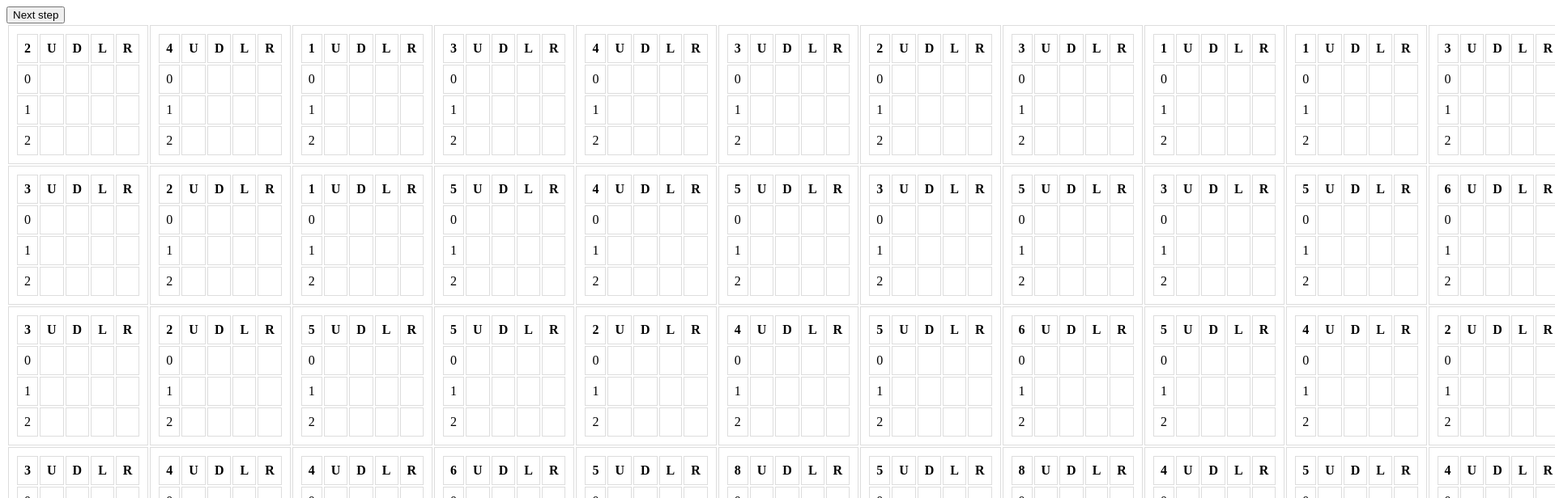
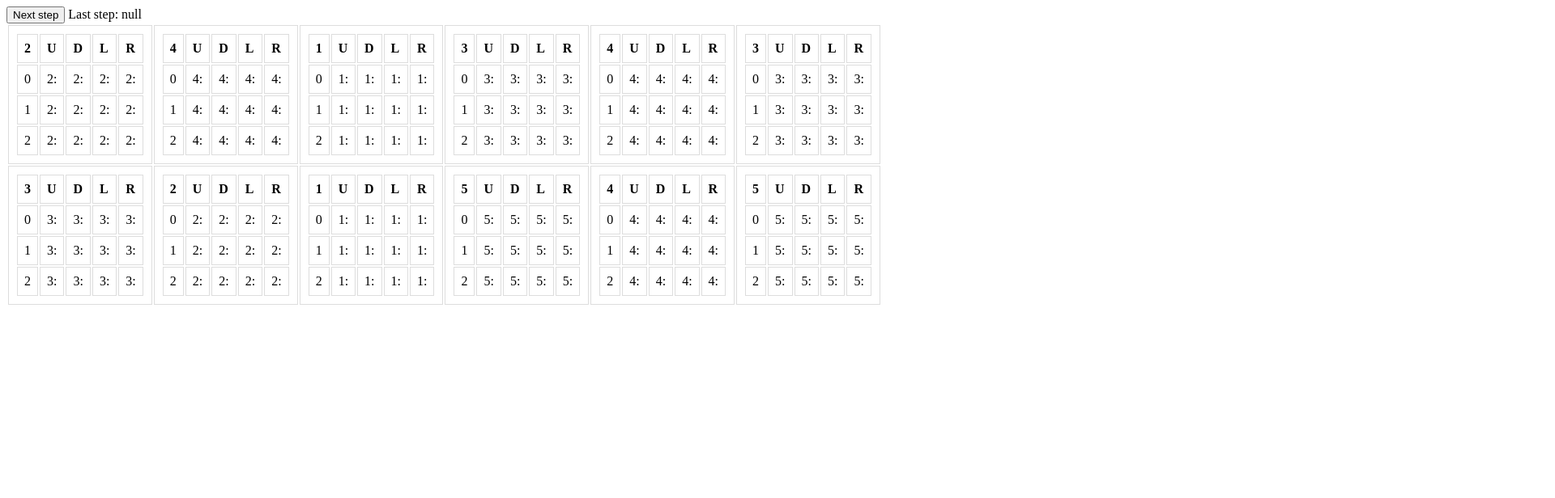
Before and after one commit to elepner/aoc-day17-viz, an Angular app: page / in a window 1280 px wide. Shown: the top 616 px of the page at 81% size, 1920 px wide, since content can reach past the window. Built offline with nearby package versions, Linux system fonts and the light colour scheme.

Commit message:
complete viz

```diff
--- a/src/app/app.component.ts
+++ b/src/app/app.component.ts
@@ -1,35 +1,54 @@
-import { Component } from '@angular/core';
+import { Component, signal } from '@angular/core';
 import { RouterOutlet } from '@angular/router';
 import { LavaGridComponent } from "./lava-grid/lava-grid.component";
 import { DijkstraStep, NodeInfo, RouteInfo, dijsktra, getParams } from './lava-grid/algo';
+import { CommonModule } from '@angular/common';
 
 @Component({
   selector: 'app-root',
   standalone: true,
   template: `
-    <button>Next step</button>
-    <app-lava-grid [inputData]="inputData"></app-lava-grid>
-    <router-outlet />
+  {{surface | json}}
+    <button (click)="nextStep()">Next step</button>
+    Last step: {{lastStep() | json}}
+    <app-lava-grid [inputData]="inputData"
+    [surface]="surface()"
+    [visited]="visited()"
+    [currentNodeId]="currentNodeId()"
+    [scannedNeighbors]="scannedNeighbors()"
+    [currentNeighbor]="currentNeighbor()" ></app-lava-grid>
+
+    @for (item of surface() | keyvalue; track $index) {
+      <div>
+        {{item.key}}: {{item.value | json}}
+      </div>
+    }
   `,
   styles: [],
-  imports: [RouterOutlet, LavaGridComponent]
+  imports: [RouterOutlet, LavaGridComponent, CommonModule]
 })
 export class AppComponent {
   title = 'day17-angular';
+  // inputData = `
+  // 2413432311323
+  // 3215453535623
+  // 3255245654254
+  // 3446585845452
+  // 4546657867536
+  // 1438598798454
+  // 4457876987766
+  // 3637877979653
+  // 4654967986887
+  // 4564679986453
+  // 1224686865563
+  // 2546548887735
+  // 4322674655533`.trim().split('\n').map(line => line.trim().split('').map(x => Number(x)));
+
+
   inputData = `
-  2413432311323
-  3215453535623
-  3255245654254
-  3446585845452
-  4546657867536
-  1438598798454
-  4457876987766
-  3637877979653
-  4654967986887
-  4564679986453
-  1224686865563
-  2546548887735
-  4322674655533`.trim().split('\n').map(line => line.trim().split('').map(x => Number(x)));
+  241343
+  321545
+  `.trim().split('\n').map(line => line.trim().split('').map(x => Number(x)));
 
   inputParams = getParams(this.inputData);
 
@@ -37,11 +56,13 @@ export class AppComponent {
 
   hasNext: boolean = false;
 
-  surface: Record<string, NodeInfo<RouteInfo>> = {};
-  visited: Record<string, boolean> = {};
-  currentNodeId?: string;
-  scannedNeighbors: RouteInfo[] = [];
-  currentNeighbor?: RouteInfo;
+  surface = signal<Record<string, NodeInfo<RouteInfo>>>({});
+  visited = signal<Record<string, boolean>>({});
+  currentNodeId = signal<string>('');
+  scannedNeighbors = signal<RouteInfo[]>([]);
+  currentNeighbor = signal<RouteInfo | undefined>(undefined);
+
+  lastStep = signal<DijkstraStep<RouteInfo> | null>(null);
 
   nextStep() {
     if (!this.currentJob) {
@@ -53,31 +74,34 @@ export class AppComponent {
       })
     }
     var step = this.currentJob.next();
+    console.log('Processing step', step.value);
+    this.processStep(step.value);
     this.hasNext = !step.done;
   }
 
   processStep(step: DijkstraStep<RouteInfo>) {
+    this.lastStep.set(step);
     if (step.type === 'surface-updated') {
-      this.surface = {
+      this.surface.set({
         ...step.surface
-      }
+      })
     }
     else if (step.type === 'current-updated') {
-      this.currentNodeId = step.currentId
+      this.currentNodeId.set(step.currentId)
     }
     else if (step.type === 'neighbors-scanned') {
-      this.scannedNeighbors = step.neighbors;
+      this.scannedNeighbors.set(step.neighbors);
     }
     else if (step.type === 'neighbor-picked') {
-      this.currentNeighbor = step.node;
+      this.currentNeighbor.set(step.node);
     }
     else if (step.type === 'next-neighbor') {
-      this.currentNeighbor = undefined;
+      this.currentNeighbor.set(undefined);
     }
     else if (step.type === 'visited-updated') {
-      this.visited = {
+      this.visited.set({
         ...step.visited
-      }
+      })
     }
   }
 
--- a/src/app/lava-grid/algo.ts
+++ b/src/app/lava-grid/algo.ts
@@ -75,7 +75,12 @@ export function* dijsktra<T>(params: Params<T>, start: Vertex<T>): Generator<Dij
     if (params.isFinish(currentNode)) {
       return;
     }
-    const neighbours = params.getNeighbors(currentNode);
+
+    const neighbours = Array.from(params.getNeighbors(currentNode));
+    yield {
+      type: 'neighbors-scanned',
+      neighbors: neighbours
+    }
     for (const node of neighbours) {
       yield {
         type: 'neighbor-picked',
@@ -126,6 +131,12 @@ export type RouteInfo = {
   direction: Direction;
 }
 
+export function getId(node: RouteInfo) {
+  {
+    return `${node.row}_${node.col}_${node.direction}_${node.penalty}`;
+  }
+}
+
 export function getParams(data: number[][]): Params<RouteInfo> {
   return {
     getCost: (node) => {
@@ -159,14 +170,14 @@ export function getParams(data: number[][]): Params<RouteInfo> {
       }
     },
     getKey: (node) => {
-      const data = node
-      return `${data.row}_${data.col}_${data.direction}_${data.penalty}`;
+      return getId(node);
     },
     isFinish: (node) => {
       return node.row === data.length - 1 && node.col === data[0].length - 1
     }
   }
 }
+
 
 function inBounds(input: any[][], row: number, col: number) {
   return between(row, 0, input.length) && between(col, 0, input[0].length);
--- a/src/app/lava-grid/lava-grid.component.css
+++ b/src/app/lava-grid/lava-grid.component.css
@@ -2,6 +2,42 @@ td, th {
   border: 1px solid #dddddd;
   text-align: left;
   padding: 8px;
+}
+
+td.visited {
+  background-color: rgba(0, 0, 0, 0.2);
+}
+
+.info-grid > .surface {
+  background-color: cyan;
+}
+
+.info-grid > .isCurrent {
+  background-color: red;
+}
+
+.info-grid > .isScannedNeighbor {
+  background-color: blueviolet;
+}
+
+.info-grid > .isScannedNeighbor {
+  background-color: cadetblue;
+}
+
+.info-grid {
+  display: grid;
+  grid-template-rows: 1fr 1fr;
+  grid-template-columns: 1fr 1fr;
+  position: absolute;
+  left: 0;
+  right: 0;
+  top: 0;
+  bottom: 0;
+  z-index: -1;
+}
+
+.info-cell {
+  position: relative;
 }
 
 td.level-0 {
--- a/src/app/lava-grid/lava-grid.component.html
+++ b/src/app/lava-grid/lava-grid.component.html
@@ -30,9 +30,30 @@
               {{level}}
             </td>
             @for(direction of directions; track $index) {
-            <td #lavaCell class="level-{{level}}" id="{{cell.rowNum}}_{{cell.colNum}}_{{level}}_{{direction}}">
+            <ng-container *ngIf="getInfo(cell.rowNum, cell.colNum, level, direction); let info">
+              <td #lavaCell class="info-cell"
+                  [class.visited]="info.visited">
+                <div class="info-grid">
+                  <div [class.isCurrent]="info.isCurrent">
 
-            </td>
+                  </div>
+                  <div [class.isCurrentNeighbor]="info.isCurrentNeighbor">
+
+                  </div>
+                  <div [class.isScannedNeighbor]="info.isScannedNeighbor">
+
+                  </div>
+                  <div [class.surface]="info.surface">
+
+                  </div>
+                </div>
+                <div style="z-index: 999;">
+                  {{cell.weight}}: {{info.surface?.currentCost}}
+                </div>
+
+
+              </td>
+            </ng-container>
             }
           </tr>
           }
@@ -42,7 +63,7 @@
     </tr>
     }
   </table>
-  <svg xmlns="http://www.w3.org/2000/svg">
+  <!-- <svg xmlns="http://www.w3.org/2000/svg">
     @for (line of lines; track line; let idx = $index) {
     <line [attr.x1]="line[0][0]" [attr.y1]="line[0][1]" [attr.x2]="line[1][0]" [attr.y2]="line[1][1]" stroke="black"
           [attr.marker-end]="'url(#arrow'+idx+')'" />
@@ -51,5 +72,5 @@
       <path d="M0,0 L0,6 L9,3 z" fill="#f00" />
     </marker>`
     }
-  </svg>
+  </svg> -->
 </div>
--- a/src/app/lava-grid/lava-grid.component.ts
+++ b/src/app/lava-grid/lava-grid.component.ts
@@ -1,5 +1,5 @@
-import { AfterViewInit, Component, ElementRef, QueryList, ViewChild, ViewChildren, computed, input, signal } from '@angular/core';
-import { RouteInfo, getParams } from './algo';
+import { AfterViewInit, ChangeDetectionStrategy, Component, ElementRef, QueryList, ViewChild, ViewChildren, computed, input, signal } from '@angular/core';
+import { NodeInfo, RouteInfo, getId, getParams } from './algo';
 import { CommonModule } from '@angular/common';
 interface Cell {
   rowNum: number;
@@ -23,7 +23,8 @@ type Vector = [number, number];
   standalone: true,
   imports: [CommonModule],
   templateUrl: './lava-grid.component.html',
-  styleUrls: [`./lava-grid.component.css`]
+  styleUrls: [`./lava-grid.component.css`],
+  changeDetection: ChangeDetectionStrategy.OnPush
 })
 export class LavaGridComponent implements AfterViewInit {
 
@@ -33,6 +34,11 @@ export class LavaGridComponent implements AfterViewInit {
   @ViewChild('wrapper')
   wrapperEl!: ElementRef<HTMLDivElement>;
 
+  surface = input<Record<string, NodeInfo<RouteInfo>>>({});
+  visited = input<Record<string, boolean>>({});
+  currentNodeId = input<string>();
+  scannedNeighbors = input<RouteInfo[]>([]);
+  currentNeighbor = input<RouteInfo>();
 
   inputData = input<number[][]>([]);
 
@@ -51,7 +57,7 @@ export class LavaGridComponent implements AfterViewInit {
     const grid = this.rowCols().map((row) => {
       return row.map(() => 42)
     })
-    console.log('CALC grid', this.rowCols(), 'Grid:', grid)
+
     return getParams(grid);
   })
 
@@ -65,7 +71,7 @@ export class LavaGridComponent implements AfterViewInit {
       acc[el.id] = el;
       return acc;
     }, {} as Record<string, HTMLElement>);
-    console.log(cellsMap);
+
 
     const rectWrapper = this.wrapperEl.nativeElement.getBoundingClientRect();
 
@@ -111,6 +117,26 @@ export class LavaGridComponent implements AfterViewInit {
 
   lines: Array<[Vector, Vector]> = [];
 
+  getInfo(row: number, col: number, penalty: number, direction: Direction) {
+    const id = toId({
+      col: col,
+      row: row,
+      direction: direction,
+      penalty: penalty
+    });
+    const cn = this.currentNeighbor()
+    const result = {
+      visited: this.visited()[id],
+      surface: this.surface()[id],
+      isCurrentNeighbor: cn && toId(cn) === id,
+      isScannedNeighbor: this.scannedNeighbors().map(toId).some(x => x === id),
+      isCurrent: this.currentNodeId() === id,
+
+    }
+
+    return result;
+  }
+
 }
 
 function makeLine(element1: HTMLElement, element2: HTMLElement, relativeTo: DOMRect): [Vector, Vector] {
@@ -127,15 +153,5 @@ function makeLine(element1: HTMLElement, element2: HTMLElement, relativeTo: DOMR
 }
 
 function toId(route: RouteInfo) {
-  return `${route.row}_${route.col}_${route.penalty}_${route.direction}`;
+  return getId(route);
 }
-
-function fromDirection(id: string): RouteInfo {
-  const split = id.split('_');
-  return {
-    row: Number(split[0]),
-    col: Number(split[1]),
-    penalty: Number(split[2]),
-    direction: split[3] as any
-  }
-}
```
